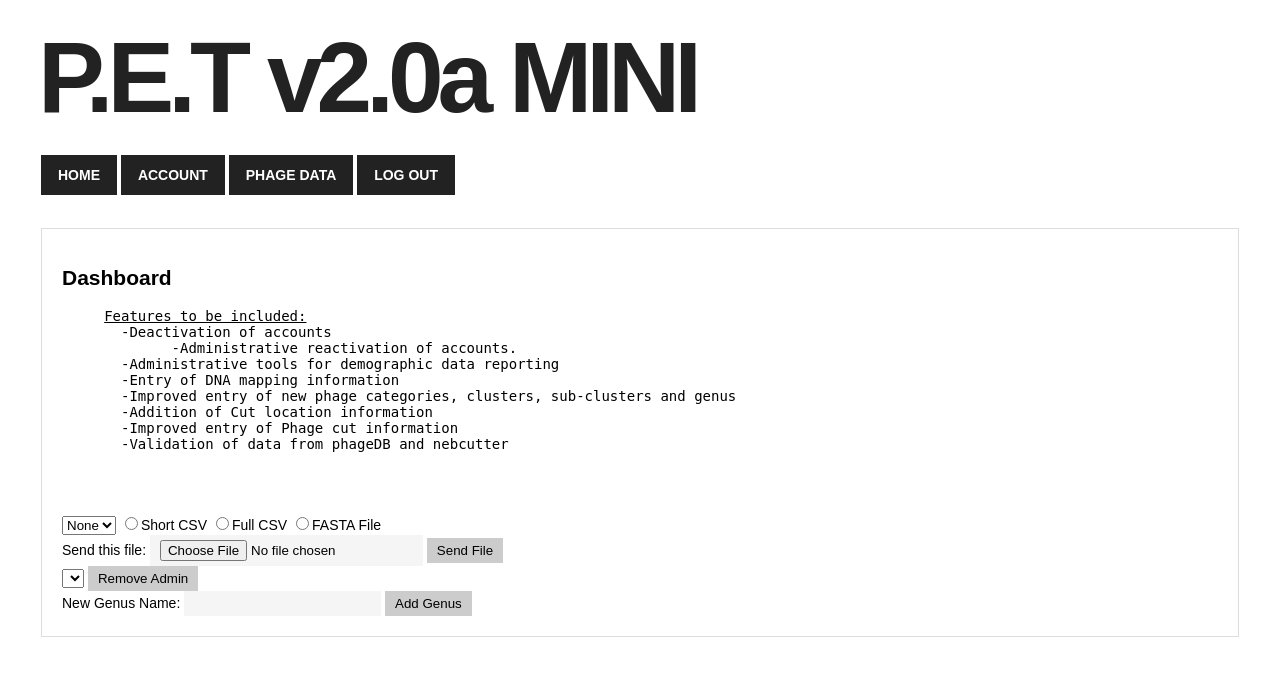
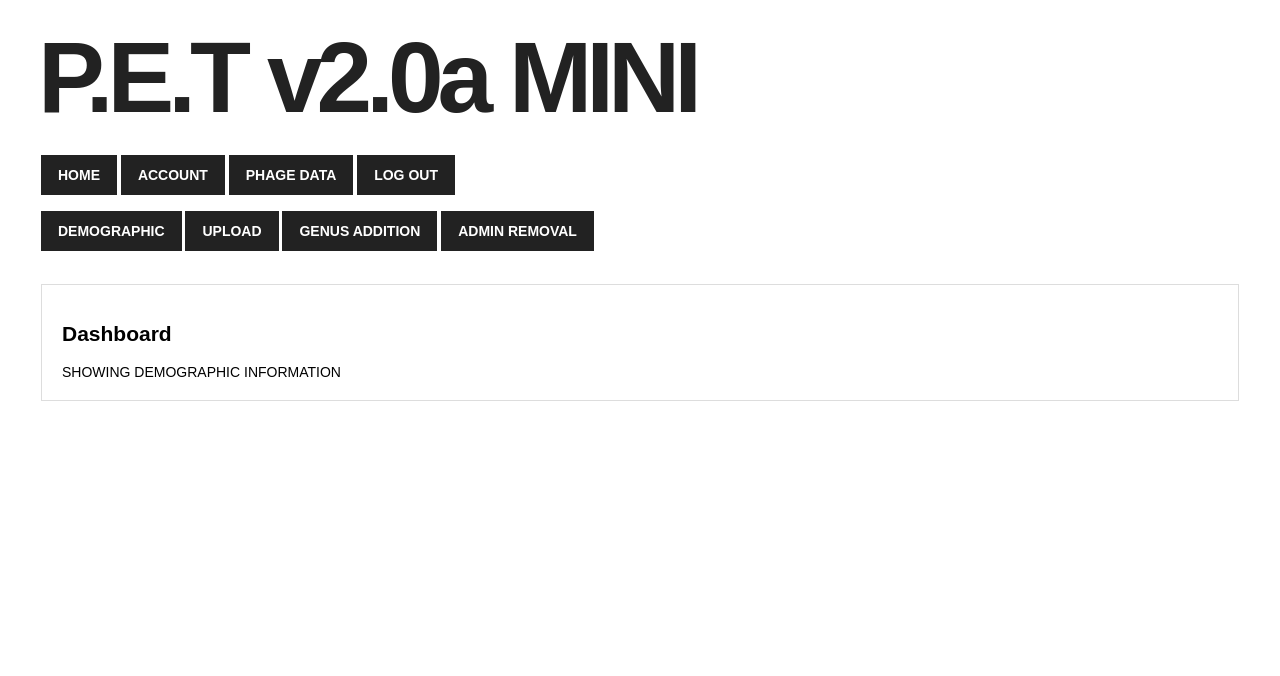
Before and after one commit to ulmpet/Capstone, a PHP site: page /dashboard in a window 1280 px wide. Shown: the top 676 px of the page. Run offline with PHP 8.4, Linux system fonts and the light colour scheme; the visitor is signed in with stand-in values (Sample User, id 1); data that the repository does not hold is empty; some libraries are stand-ins or nearby versions.

Commit message:
created dashboard menu
formatted views of admin functions

```diff
--- a/application/view/dashboard/dashboard.php
+++ b/application/view/dashboard/dashboard.php
@@ -1,6 +1,55 @@
+ <!-- navigation add javascript that rewrites the body of the dashboard-->
+    <div>
+        <!-- <a href= "#" onClick = javascript() -->
+        <script type="text/javascript">
+          function dashShowHide(showHideDiv)
+          {
+              //user demographic first
+              if (showHideDiv == "userDemograph")
+              {
+                  document.getElementById("userDemograph").style.display = "block";
+                  document.getElementById("fileUpload").style.display = "none";
+                  document.getElementById("addGenus").style.display = "none";
+                  document.getElementById("removeAdmin").style.display = "none";
+              }
+
+              if (showHideDiv == "fileUpload")
+              {
+                  document.getElementById("userDemograph").style.display = "none";
+                  document.getElementById("fileUpload").style.display = "block";
+                  document.getElementById("addGenus").style.display = "none";
+                  document.getElementById("removeAdmin").style.display = "none";
+              }
+
+              if (showHideDiv == "addGenus")
+              {
+                  document.getElementById("userDemograph").style.display = "none";
+                  document.getElementById("fileUpload").style.display = "none";
+                  document.getElementById("addGenus").style.display = "block";
+                  document.getElementById("removeAdmin").style.display = "none";
+              }
+
+              if (showHideDiv == "removeAdmin")
+              {
+                  document.getElementById("userDemograph").style.display = "none";
+                  document.getElementById("fileUpload").style.display = "none";
+                  document.getElementById("addGenus").style.display = "none";
+                  document.getElementById("removeAdmin").style.display = "block";
+              }
+          }
+        </script>
+    </div>
+
+<div class="navigation"></br>
+  <a onclick=dashShowHide("userDemograph")> DEMOGRAPHIC </a>
+  <a onclick=dashShowHide("fileUpload")> UPLOAD </a>
+  <a onclick=dashShowHide("addGenus")> GENUS ADDITION </a>
+  <a onclick=dashShowHide("removeAdmin")> ADMIN REMOVAL </a>
+</div>
+
 <div class="container">
     <h2>Dashboard</h2>
-    <pre>
+    <pre style="display:none">
      <u><bold>Features to be included:</bold></u>
        -Deactivation of accounts
 	     -Administrative reactivation of accounts.
@@ -10,9 +59,9 @@
        -Addition of Cut location information
        -Improved entry of Phage cut information
        -Validation of data from phageDB and nebcutter
- </pre>
- <?php Helper::outputArray($adminList);?>
- <div>
+    </pre>
+
+ <div id="fileUpload" style="display:none">
  <form id='upload' enctype="multipart/form-data" action="dashboard/fileupload" method="POST">
     <!-- MAX_FILE_SIZE must precede the file input field -->
     <div id="phageType" name="genus" style="display:block">
@@ -23,15 +72,13 @@
       foreach($genusList as $genus){
 
         echo "<option value=".$genus['GenusID'].">".$genus['Genus']." </option>";
-
-
       }
       ?>
         </select>
         <label><input type='radio' name="filetype"  value=0 id='short' onchage=/>Short CSV</label>
         <label><input type='radio' name="filetype"  value=1 id='full' onchange=/>Full CSV</label>
         <label><input type='radio' name="filetype"  value=2 id='fasta' onchange=/>FASTA File</label>
-  </div>
+    </div>
 
     <input type="hidden" name="MAX_FILE_SIZE" value="56320000" />
     <!-- Name of input element determines name in $_FILES array -->
@@ -39,7 +86,7 @@
     <input type="submit" value="Send File" />
 </form>
 </div>
-<div>
+<div id="removeAdmin" style="display:none">
   <form>
     <div>
       <select id="admins">
@@ -60,10 +107,13 @@
 
   </form>
 </div>
-<div>
+<div id = addGenus style="display:none">
   <form action='dashboard/addGenus' method='POST'>
     <label> New Genus Name: <input type='text' name='newGenus' text="Enter New Genus"></label>
     <input type='submit' value="Add Genus">
   </form>
 </div>
+<div id="userDemograph" style="display:block">
+  SHOWING DEMOGRAPHIC INFORMATION
 </div>
+</div>
--- a/public/css/style.css
+++ b/public/css/style.css
@@ -16,6 +16,7 @@ body {
 .navigation {
     margin-left: 33px;
 }
+
 .navigation a {
     display: inline-block;
     padding: 10px 15px;
```
